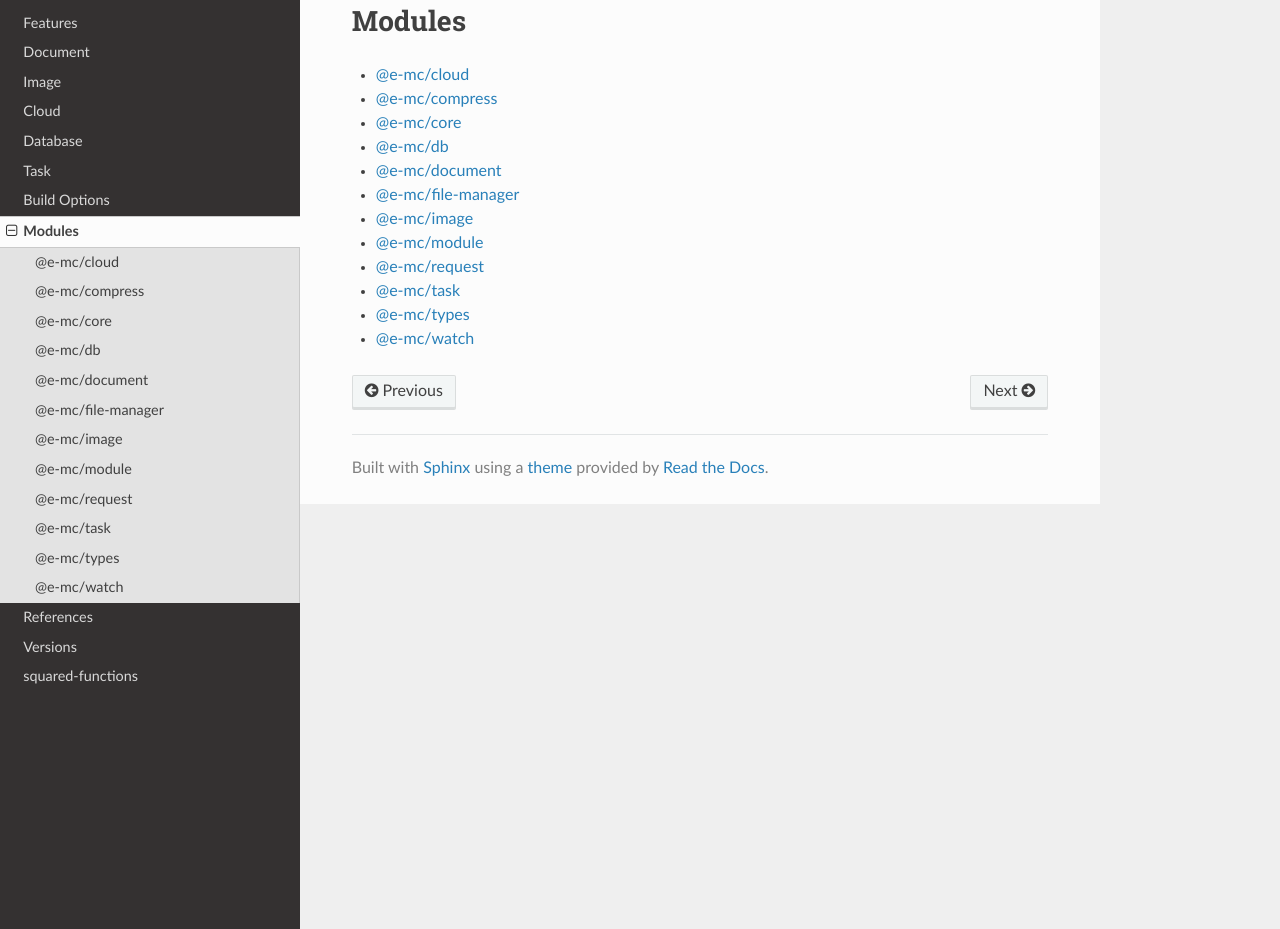
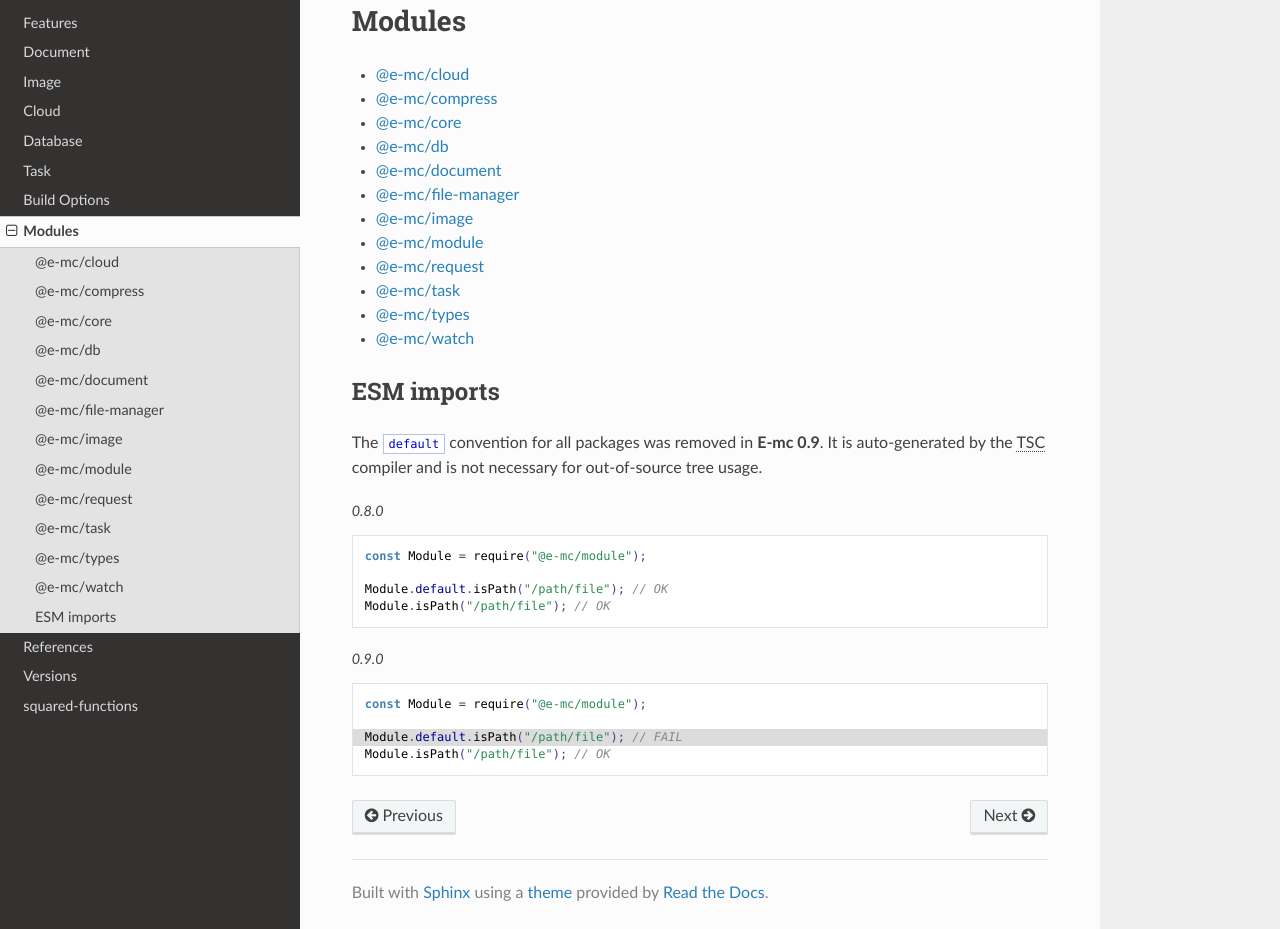
Before and after one commit to anpham6/chrome-docs, a Sphinx documentation site: the page built from source/modules/index.rst, in a window 1280 px wide and 1026 px high, cut to the strip 97-1026 px from the top of the window. Built offline with Sphinx 7.4.7 and the Read the Docs theme 2.0.0, drawn with Linux system fonts in a browser that asks for light colours.

Commit message:
Modules: ESM import section was created.

```diff
--- a/source/_static/highlight-abap.css
+++ b/source/_static/highlight-abap.css
@@ -64,3 +64,11 @@
 .highlight-bash .highlight .nb {
     color: darkmagenta;
 }
+
+.highlight-bash .highlight .nv {
+    color: seagreen;
+}
+
+.highlight-bash .highlight .hll {
+    background-color: darkslategrey;
+}
--- a/source/modules/index.rst
+++ b/source/modules/index.rst
@@ -17,3 +17,27 @@ Modules
   task
   types
   watch
+
+ESM imports
+===========
+
+The ``default`` convention for all packages was removed in **E-mc 0.9**. It is auto-generated by the :abbr:`TSC (TypeScript)` compiler and is not necessary for out-of-source tree usage.
+
+.. highlight:: javascript
+
+.. code-block::
+  :caption: 0.8.0
+
+  const Module = require("@e-mc/module");
+
+  Module.default.isPath("/path/file"); // OK
+  Module.isPath("/path/file"); // OK
+
+.. code-block::
+  :caption: 0.9.0
+  :emphasize-lines: 3
+
+  const Module = require("@e-mc/module");
+
+  Module.default.isPath("/path/file"); // FAIL
+  Module.isPath("/path/file"); // OK
```
